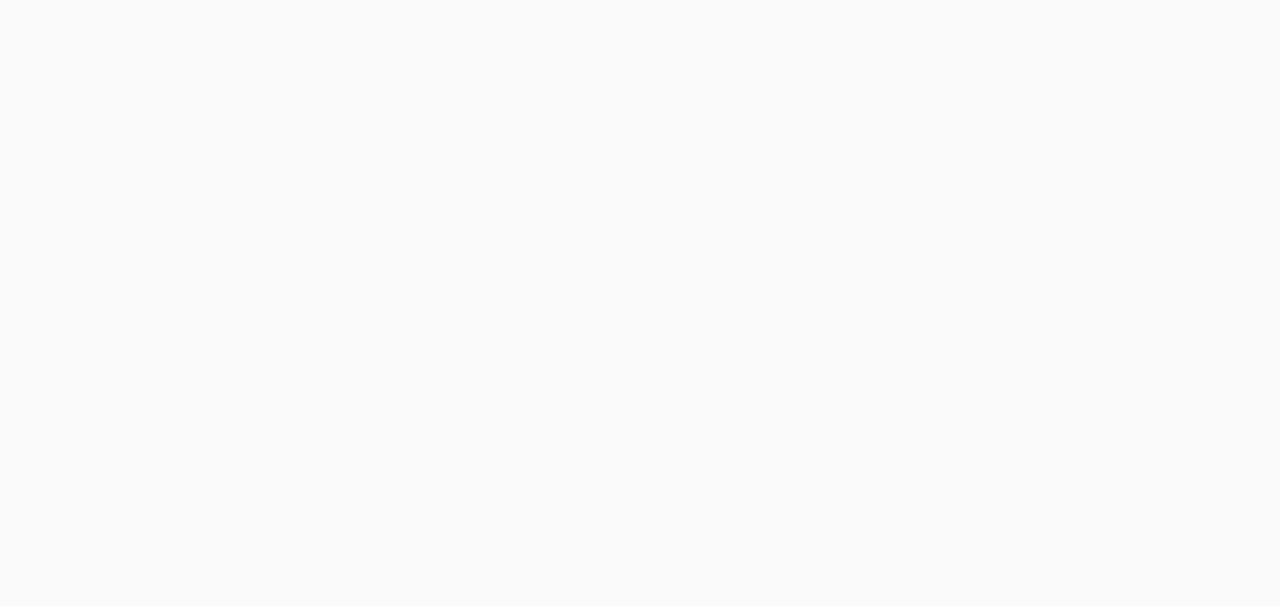
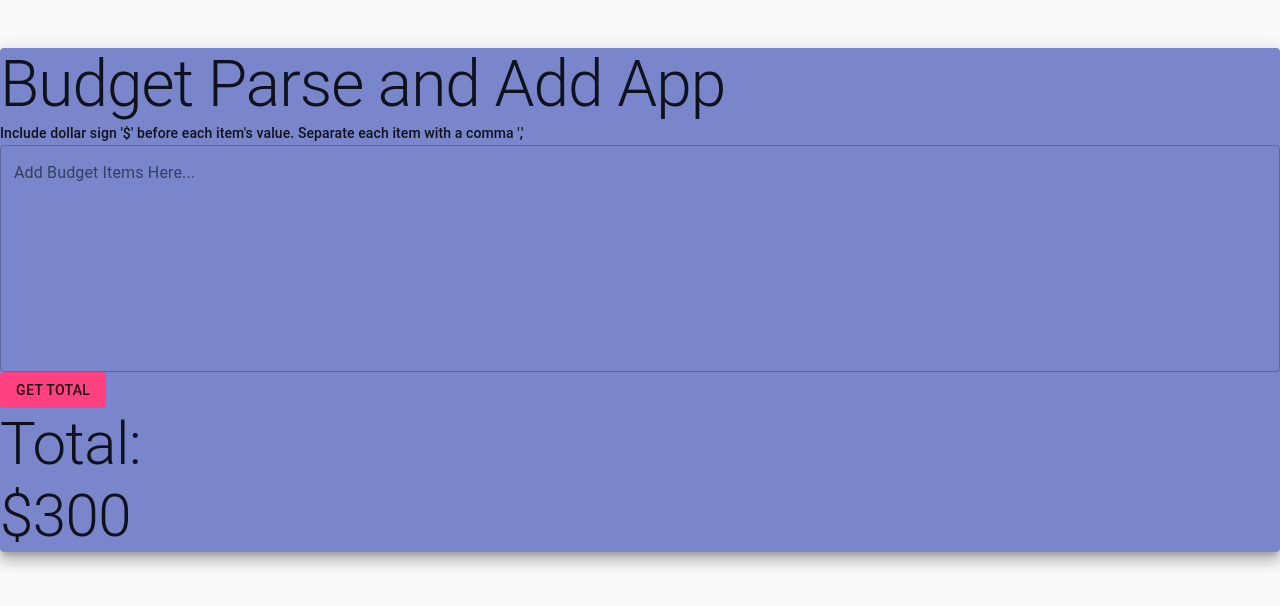
Before and after one commit to Spencer-Sch/budget-parse-and-add-app, a React (Create React App) app: page / in a window 1280 px wide. Shown: the top 606 px of the page. Built offline with nearby package versions, Linux system fonts and the light colour scheme.

Commit message:
completed front-end basic structure

```diff
--- a/src/App.js
+++ b/src/App.js
@@ -1,7 +1,65 @@
-import { Container } from '@material-ui/core';
+import {
+  Box,
+  Button,
+  Card,
+  Container,
+  makeStyles,
+  TextField,
+  Typography,
+} from '@material-ui/core';
+
+const useStyles = makeStyles((theme) => ({
+  container: {
+    height: 'auto',
+    padding: '0',
+  },
+  card: {
+    width: '100%',
+    height: '100%',
+    backgroundColor: theme.palette.primary.light,
+    marginTop: '3rem',
+  },
+  h1: {
+    fontSize: '4rem',
+  },
+  button: {
+    backgroundColor: theme.palette.secondary.light,
+    '&:hover': {
+      backgroundColor: theme.palette.secondary.dark,
+    },
+  },
+}));
 
 function App() {
-  return <Container></Container>;
+  const classes = useStyles();
+
+  return (
+    <Container maxWidth="lg" className={classes.container}>
+      <Card elevation={10} className={classes.card}>
+        <Typography variant="h1" className={classes.h1}>
+          Budget Parse and Add App
+        </Typography>
+        <Typography variant="subtitle2">
+          Include dollar sign '$' before each item's value. Separate each item
+          with a comma ','
+        </Typography>
+        <TextField
+          variant="outlined"
+          id="outlined-textarea"
+          label="Add Budget Items Here..."
+          placeholder="Ex: coffee $5, gas $20, dinner $15"
+          multiline
+          fullWidth
+          minRows={10}
+        />
+        <Button variant="filled" className={classes.button}>
+          Get Total
+        </Button>
+        <Typography variant="h2">Total:</Typography>
+        <Typography variant="h2">$300</Typography>
+      </Card>
+    </Container>
+  );
 }
 
 export default App;
```
